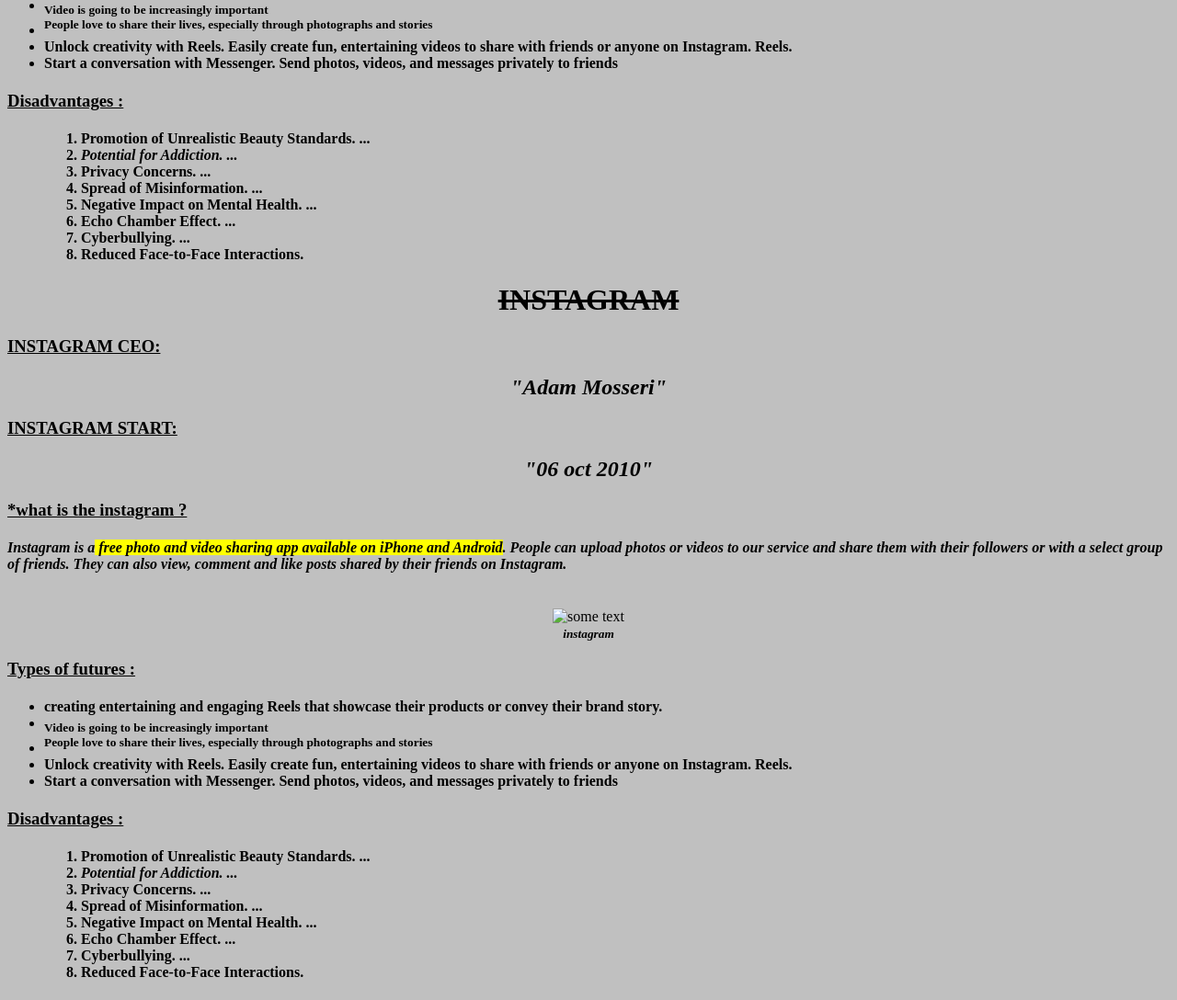
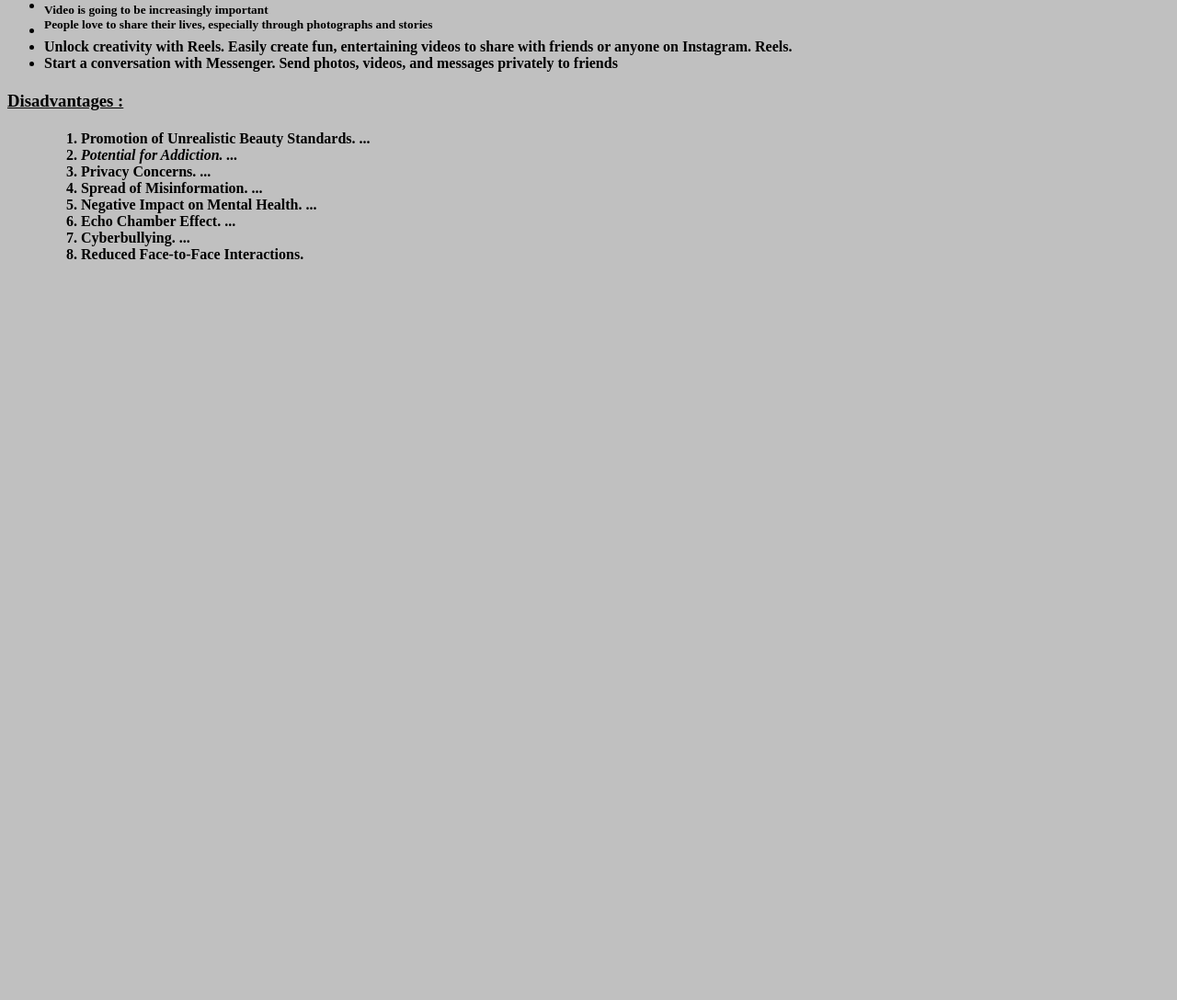
Before and after one commit to Vishwa051/html, a plain HTML site: page index.html in a window 1280 px wide. Shown: the part 495-1583 px from the top of the page at 92% size. After the commit the page ends 802 px from the top, so only its background shows below. Drawn offline with Linux system fonts and the light colour scheme.

Commit message:
Update index.html

```diff
--- a/index.html
+++ b/index.html
@@ -27,29 +27,5 @@
         <li> Echo Chamber Effect. ...</li>
         <li>Cyberbullying. ...</li>
         <li>Reduced Face-to-Face Interactions.</li></b></ol></h4></ol>
-        <h1> <center><del>INSTAGRAM </center> </h1></del>
-        <h3><u> INSTAGRAM CEO:</u></h3><h2><center><i>"Adam Mosseri"</i></center></h2>
-        <h3><u>INSTAGRAM START:</u></h3><h2><center><i>"06 oct 2010"</i></center></h2>
-        <h3><u>*what is the instagram ?</u></h3
-        <P><h4><i>Instagram is a<mark> free photo and video sharing app available on iPhone and Android</mark>. People can upload photos or videos to our service and share them with their followers or with a select group of friends. They can also view, comment and like posts shared by their friends on Instagram.</P></h4><br></i>
-        <center><img src="C:\Users\Student\Desktop\insta.jpg" alt="some text" style="width:300px;height:300px;"></center>
-        <small><center><i><b>instagram</i></b></small></center>
-        <P><b><h3><u>Types of futures :</u></h3></b></P>
-        <h4><b><ul>
-             <li><text-algin>creating entertaining and engaging Reels that showcase their products or convey their brand story.</text><br></li>
-             <li><sub>Video is going to be increasingly important<br></sub></li>
-             <li><sup>People love to share their lives, especially through photographs and stories<br></sup></li>
-             <li>Unlock creativity with Reels. Easily create fun, entertaining videos to share with friends or anyone on Instagram. Reels.<br></li>
-             <li>Start a conversation with Messenger. Send photos, videos, and messages privately to friends<br></li></b></h4></ul>
-             <h3><b><ins>Disadvantages :</ins></b></h3>
-             <h4><ol><b><ol>
-             <li><strong>Promotion of Unrealistic Beauty Standards. ...</strong></li>
-             <li><em>Potential for Addiction. ...</em></li>
-             <li>Privacy Concerns. ...</ins></li>
-             <li>Spread of Misinformation. ...</li>
-             <li>Negative Impact on Mental Health. ...</li>
-             <li> Echo Chamber Effect. ...</li>
-             <li>Cyberbullying. ...</li>
-             <li>Reduced Face-to-Face Interactions.</li></b></ol></h4></ol>
 </body>
 </html>
```
